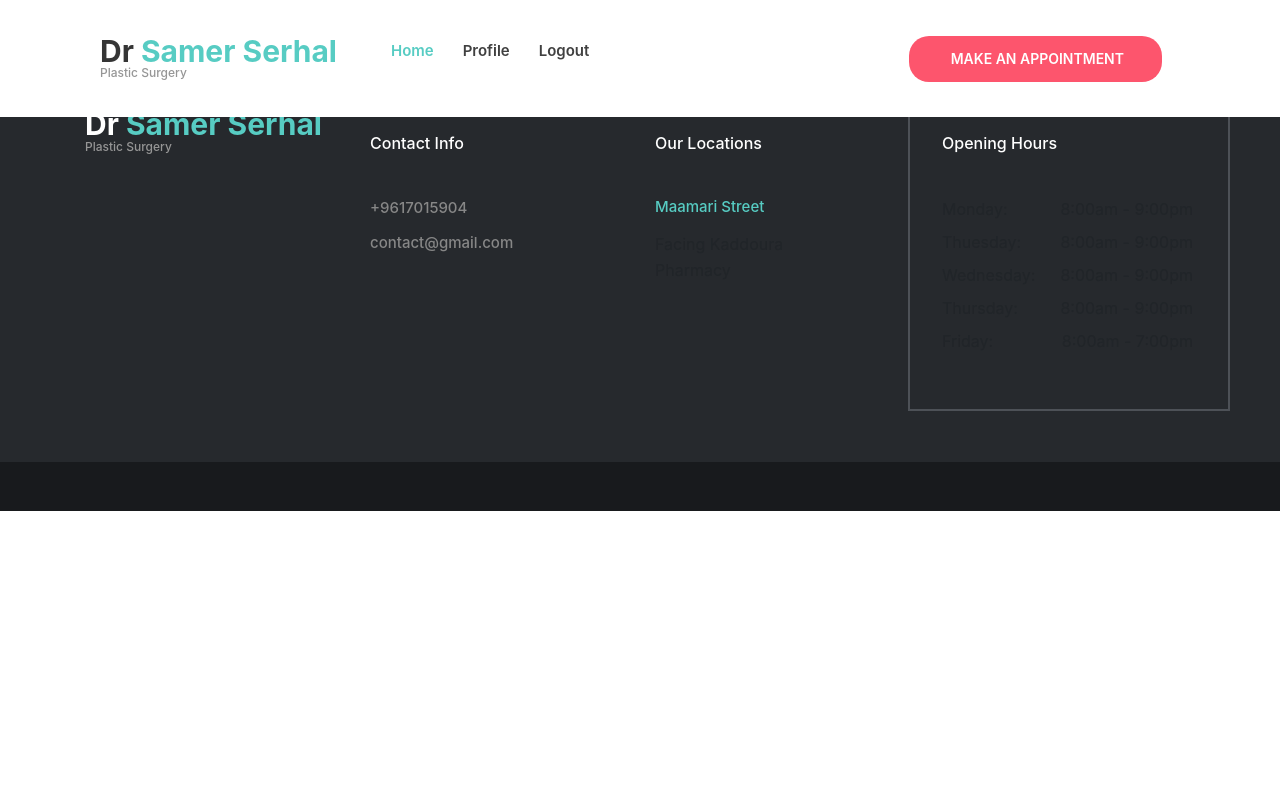
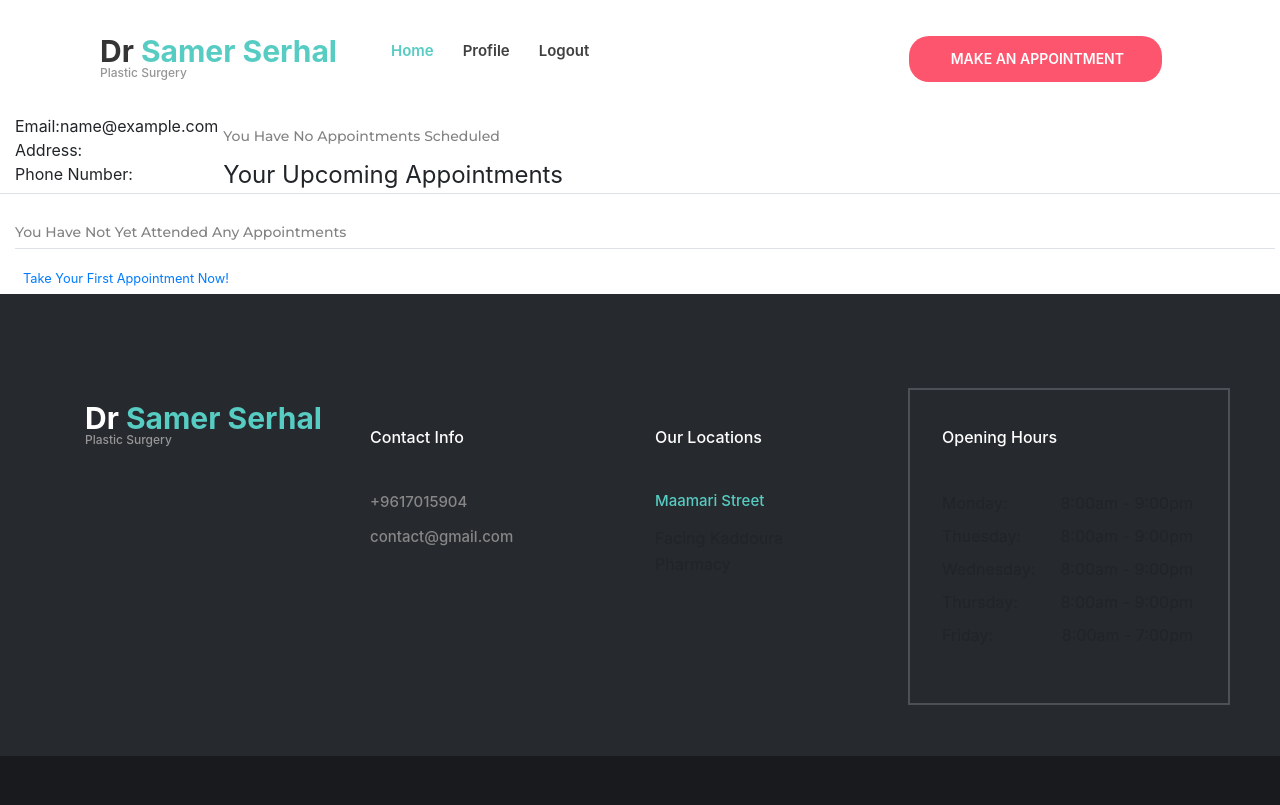
Before and after one commit to HaydarAlaeddine/EECE430Project, a Django app: page /users/profile/ in a window 1280 px wide. Before the commit the page ends 511 px from the top, so only its background shows below. Run offline with Django 3.2, Linux system fonts and the light colour scheme; the visitor is signed in with stand-in values (Sample User, id 1); data comes from the database, SQL or seed files in the repository; some libraries are stand-ins or nearby versions.

Commit message:
View Profile template

```diff
--- a/DoctorWebsite/settings.py
+++ b/DoctorWebsite/settings.py
@@ -39,6 +39,7 @@
     'django.contrib.staticfiles',
     'users.apps.UsersConfig',
     'base.apps.BaseConfig',
+    'datetimewidget'
 
 ]
 
@@ -50,7 +51,7 @@
     'django.contrib.auth.middleware.AuthenticationMiddleware',
     'django.contrib.messages.middleware.MessageMiddleware',
     'django.middleware.clickjacking.XFrameOptionsMiddleware',
-    #'django.contrib.staticfiles',
+    'django.middleware.locale.LocaleMiddleware'
 ]
 
 ROOT_URLCONF = 'DoctorWebsite.urls'
--- a/users/forms.py
+++ b/users/forms.py
@@ -1,6 +1,7 @@
 from django import forms
 from django.contrib.auth.models import User
 from django.contrib.auth.forms import UserCreationForm
+
 
 from .models import Appointment
 class UserRegisterForm(UserCreationForm):
@@ -44,6 +45,7 @@
         model = Appointment
         fields=['date']
 
+
     def save(self, commit=True):
         appointment = super(AppointmentForm, self).save(commit=False)
         appointment.date = self.cleaned_data["date"]
--- a/users/models.py
+++ b/users/models.py
@@ -27,7 +27,7 @@
     user = models.ForeignKey(User,on_delete=models.CASCADE)
     date = models.DateTimeField(default=now())
     def __str__(self):
-        return f'{self.user.first_name} {self.user.last_name}'
+        return f'{self.date}'
 
 @receiver(post_save, sender=User)
 def update_user_profile(sender, instance, created, **kwargs):
--- a/users/templates/users/appointment.html
+++ b/users/templates/users/appointment.html
@@ -6,11 +6,6 @@
             <fieldset>
                 <legend class="border-bottom mb-4">Take An Appointment Online</legend>
                 {{ form.as_p }}
-                {%if taken%}
-                    {%for t in taken%}
-                        {{t.user.first_name}}
-                    {%endfor%}
-                {%endif%}
             </fieldset>
             <div class="form-group">
                 <button class="btn btn-outline-info" type="submit">Schedule Appointment</button>
--- a/users/templates/users/profile.html
+++ b/users/templates/users/profile.html
@@ -1,4 +1,47 @@
 {%extends "base/base.html"%}
 {%block content%}
-
+<legend class="border-bottom mb-4">Welcome to your profile, {{user.first_name}}</legend>
+<body>
+    <div style="float: left;">
+    <ol style="margin: 5px 5px 5px 15px; ">
+        <li class="d-flex flex-row align-items-start justify-content-start"><div class="profile-title">First Name:</div> <div class="profile-element"> {{user.first_name}}</div></li>
+        <li class="d-flex flex-row align-items-start justify-content-start"><div class="profile-title">Last Name:</div> <div class="profile-element"> {{user.last_name}}</div></li>
+        <li class="d-flex flex-row align-items-start justify-content-start"><div class="profile-title">Email:</div> <div class="profile-element"> {{user.email}}</div></li>
+        <li class="d-flex flex-row align-items-start justify-content-start"><div class="profile-title">Address:</div> <div class="profile-element"> {{profile.address}}</div></li>
+        <li class="d-flex flex-row align-items-start justify-content-start"><div class="profile-title">Phone Number:</div> <div class="profile-element"> {{profile.phone_number}}</div></li>
+    </ol>
+    </div>
+    <legend class="border-bottom mb-4">Your  Upcoming Appointments</legend>
+    <div>
+        <ol style="margin: 5px 5px 5px 15px; ">
+        {%if appointments%}
+            {%for app in appointments%}
+            <li class="d-flex flex-row align-items-start justify-content-start">{{app}}</li>
+            {%endfor%}
+        {%else%}
+        <p>You Have No Appointments Scheduled</p>
+        {%endif%}
+    </ol>
+    </div>
+    <legend class="border-bottom mb-4">Your  Upcoming Appointments</legend>
+    <div>
+        <ol style="margin: 5px 5px 5px 15px; ">
+        {%if passed_appointments%}
+            {%for app in passed_appointments%}
+            <li class="d-flex flex-row align-items-start justify-content-start">{{app}}</li>
+            {%endfor%}
+        {%else%}
+        <p>You Have Not Yet Attended Any Appointments</p>
+        {%if appointments%}
+        {%else%}
+        <div class="border-top pt-3">
+                <small class="text-muted">
+                <a class="ml-2" href="{% url 'appointment' %}"> Take Your First Appointment Now!</a>
+                </small>
+            </div>
+        {%endif%}
+        {%endif%}
+    </ol>
+    </div>
+</body>
 {%endblock content%}
--- a/users/views.py
+++ b/users/views.py
@@ -3,6 +3,7 @@
 from .forms import UserRegisterForm, AppointmentForm
 from .models import Appointment,Profile
 from django.contrib.auth.models import User
+from django.utils.timezone import now
 
 
 
@@ -55,9 +56,14 @@
     if request.user.is_authenticated:
         user = User.objects.get(username=request.user.username)
         user_profile=Profile.objects.get(user=user)
+        user_apps = Appointment.objects.filter(user=user, date__gte=now())
+        user_passed_apps = Appointment.objects.filter(user=user, date__lte=now())
+        print(user_apps)
         context = {
             "profile":user_profile,
-            "user":user
+            "user":user,
+            "appointments": user_apps,
+            "passed_appointments": user_passed_apps
         }
         return render(request,'users/profile.html',context)
     else:
```
